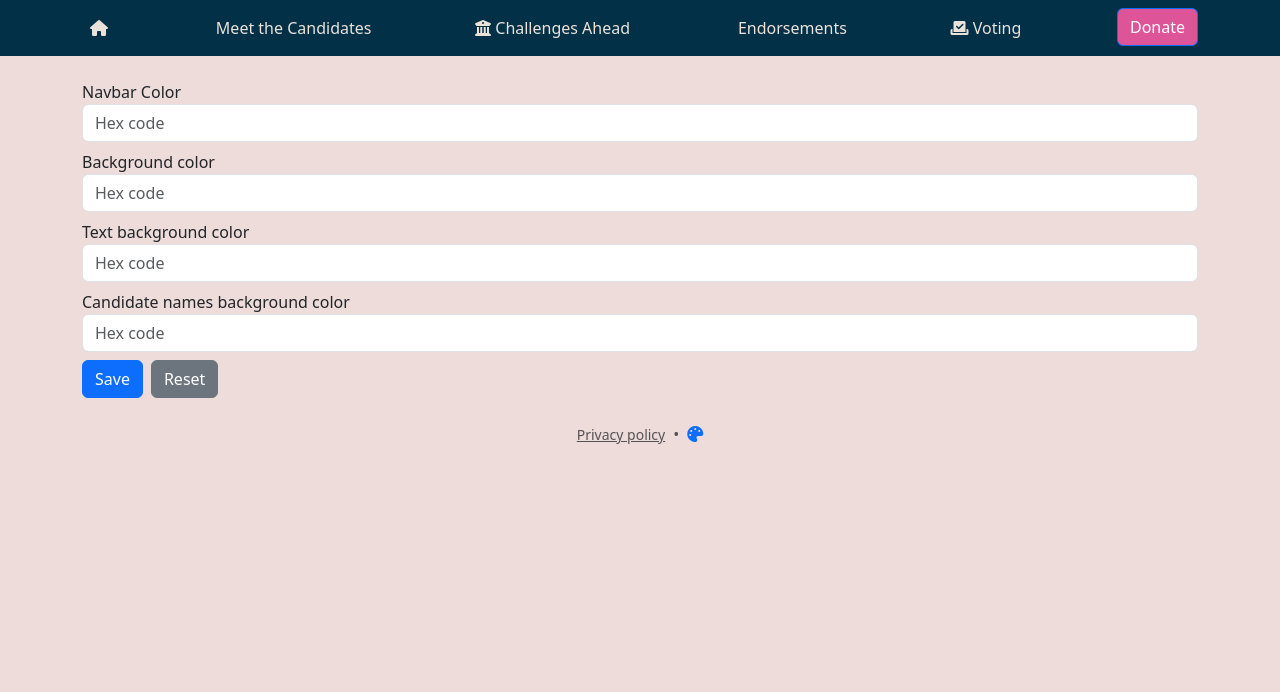
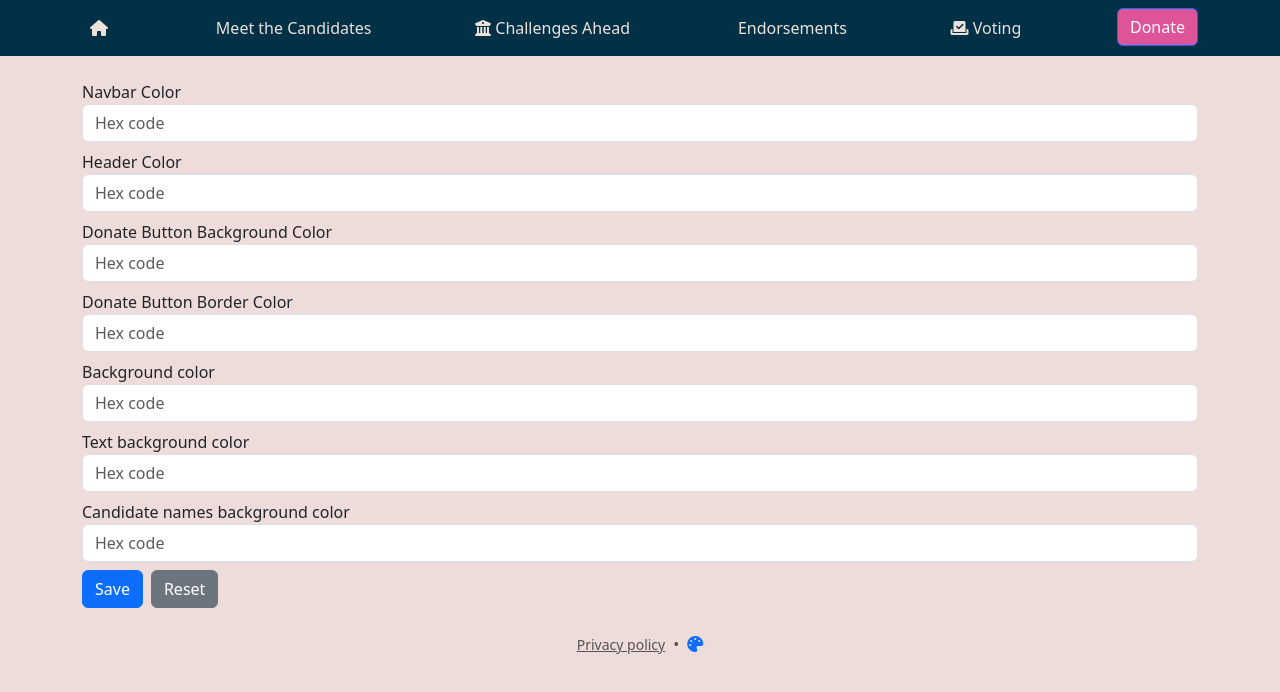
Before and after one commit to ctstone/precinct-two, an Angular app in the folder frontend/: page /theme in a window 1280 px wide. Shown: the top 692 px of the page. Built offline with nearby package versions, Linux system fonts and the light colour scheme; some icons are missing.

Commit message:
Update theme settings

```diff
--- a/frontend/src/app/navbar.component.ts
+++ b/frontend/src/app/navbar.component.ts
@@ -35,7 +35,7 @@ import { Router, RouterModule } from '@angular/router';
                 </li>
               }
               <li class="nav-item">
-                <a class="btn btn-primary" style="background-color:#de5499" routerLink="donate">
+                <a class="btn btn-primary" style="background-color:var(--donate-btn-background-color); border-color:var(--donate-btn-border-color)" routerLink="donate">
                   Donate
                 </a>
               </li>
--- a/frontend/src/app/theme.component.ts
+++ b/frontend/src/app/theme.component.ts
@@ -27,6 +27,21 @@ export class ThemeComponent {
     {
       label: 'Navbar Color',
       var: '--navbar-color',
+      control: this.fb.control(''),
+    },
+    {
+      label: 'Header Color',
+      var: '--heading-color',
+      control: this.fb.control(''),
+    },
+    {
+      label: 'Donate Button Background Color',
+      var: '--donate-btn-background-color',
+      control: this.fb.control(''),
+    },
+    {
+      label: 'Donate Button Border Color',
+      var: '--donate-btn-border-color',
       control: this.fb.control(''),
     },
     {
--- a/frontend/src/styles.scss
+++ b/frontend/src/styles.scss
@@ -7,6 +7,11 @@
     --navbar-color1: #004e80;
     --navbar-color2: #ACE1AF;
     --navbar-color3: #023047;
+
+    --heading-color: #023047;
+
+    --donate-btn-background-color: #de5499;
+    --donate-btn-border-color: var(--bs-primary);
 
     --background-color1: #87A96B;
     --background-color2: #606c38;
@@ -30,7 +35,7 @@
     --background-color: var(--background-color4);
     --navbar-color: var(--navbar-color3);
     --text-background-color: var(--text-background-color8);
-      --names-background-color: var(--names-background-color3);
+    --names-background-color: var(--names-background-color3);
   }
 
   body {
@@ -43,7 +48,7 @@
   h4,
   h5,
   .card-title {
-    color: var(--navbar-color);
+    color: var(--heading-color);
   }
   .flex-equal>* {
     flex: 1;
```
